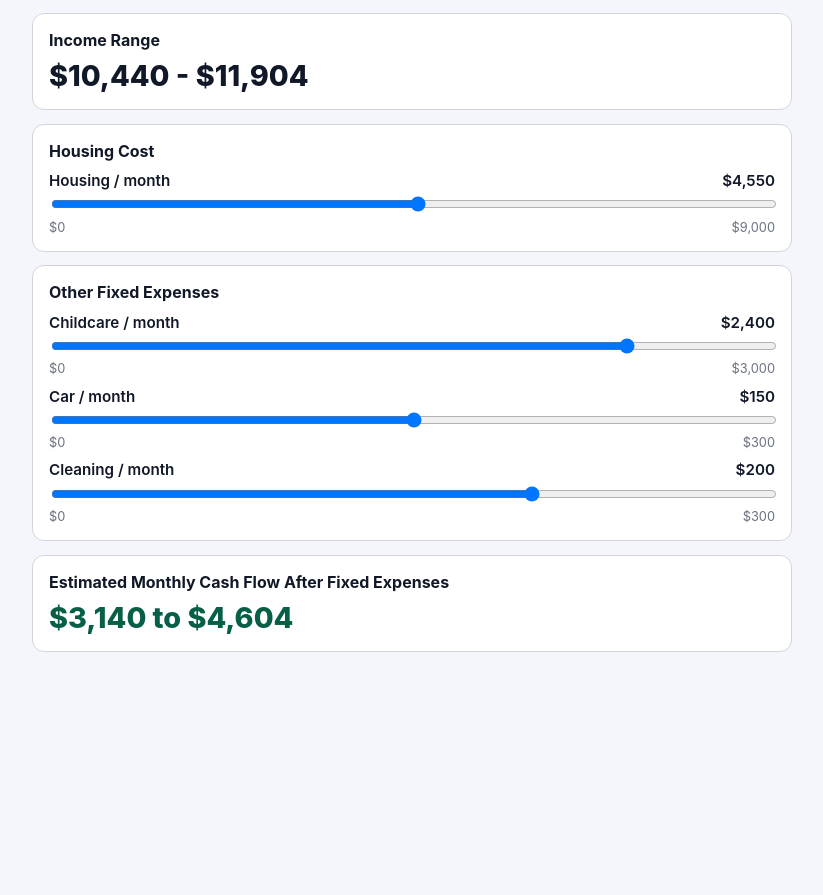
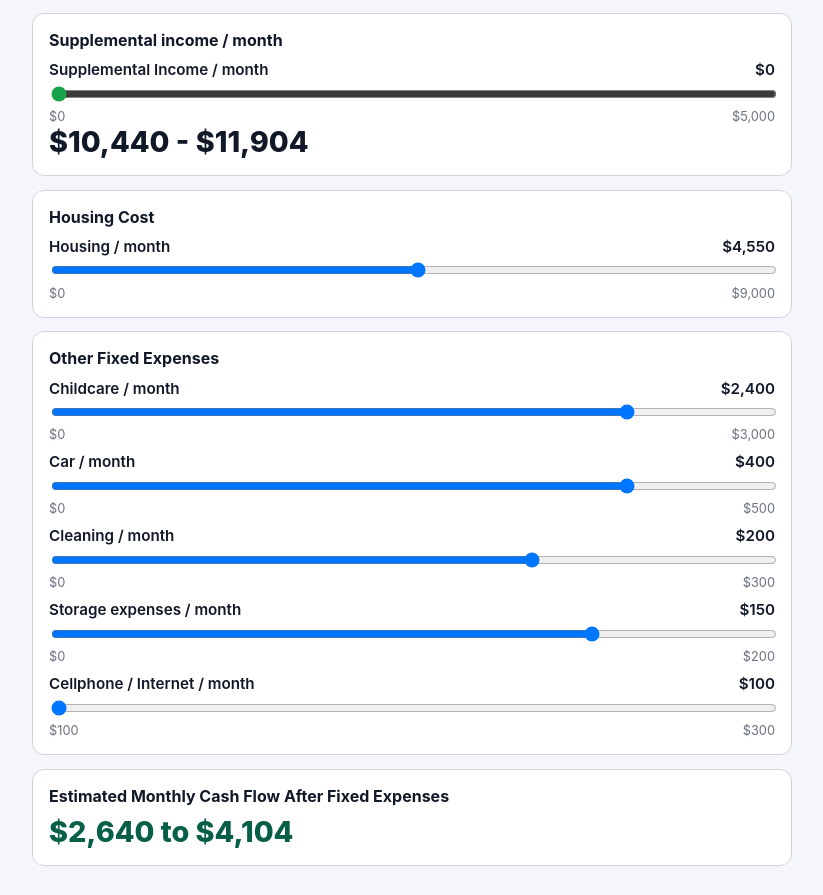
Before and after one commit to lukeybgood/householdexpenses, a plain HTML site: page index.html in a window 1280 px wide. Shown: the part 53-948 px from the top of the page, without its empty margins (228-1051 px from the left). Before the commit the page ends 800 px from the top, so only its background shows below. Drawn offline with Linux system fonts and the light colour scheme.

Commit message:
Move supplemental income into top box and style slider green

```diff
--- a/index.html
+++ b/index.html
@@ -73,6 +73,10 @@
         margin-top: 0.4rem;
       }
 
+      #supplementalIncome {
+        accent-color: #16a34a;
+      }
+
       .result {
         font-size: clamp(1.2rem, 2.4vw, 1.8rem);
         font-weight: 800;
@@ -86,8 +90,23 @@
     <main>
       <h1>Household Cash Flow Planner</h1>
 
-      <section class="box" aria-label="Income range">
-        <h2>Income Range</h2>
+      <section class="box" aria-label="Supplemental income and income range">
+        <h2>Supplemental income / month</h2>
+        <div class="slider-row">
+          <label for="supplementalIncome">
+            Supplemental Income / month
+            <span id="supplementalIncomeValue">$0</span>
+          </label>
+          <input
+            id="supplementalIncome"
+            type="range"
+            min="0"
+            max="5000"
+            step="1"
+            value="0"
+          />
+          <div class="hints"><span>$0</span><span>$5,000</span></div>
+        </div>
         <div class="result" id="incomeRangeLabel">$10,440 - $11,904</div>
       </section>
 
@@ -118,10 +137,10 @@
         <div class="slider-row">
           <label for="car">
             Car / month
-            <span id="carValue">$150</span>
+            <span id="carValue">$400</span>
           </label>
-          <input id="car" type="range" min="0" max="300" step="1" value="150" />
-          <div class="hints"><span>$0</span><span>$300</span></div>
+          <input id="car" type="range" min="0" max="500" step="1" value="400" />
+          <div class="hints"><span>$0</span><span>$500</span></div>
         </div>
 
         <div class="slider-row">
@@ -131,6 +150,31 @@
           </label>
           <input id="cleaning" type="range" min="0" max="300" step="1" value="200" />
           <div class="hints"><span>$0</span><span>$300</span></div>
+        </div>
+
+        <div class="slider-row">
+          <label for="storage">
+            Storage expenses / month
+            <span id="storageValue">$150</span>
+          </label>
+          <input id="storage" type="range" min="0" max="200" step="1" value="150" />
+          <div class="hints"><span>$0</span><span>$200</span></div>
+        </div>
+
+        <div class="slider-row">
+          <label for="cellphoneInternet">
+            Cellphone / Internet / month
+            <span id="cellphoneInternetValue">$100</span>
+          </label>
+          <input
+            id="cellphoneInternet"
+            type="range"
+            min="100"
+            max="300"
+            step="1"
+            value="100"
+          />
+          <div class="hints"><span>$100</span><span>$300</span></div>
         </div>
       </section>
 
@@ -150,26 +194,40 @@
         maximumFractionDigits: 0,
       });
 
-      const sliderIds = ['housing', 'childcare', 'car', 'cleaning'];
+      const sliderIds = [
+        'supplementalIncome',
+        'housing',
+        'childcare',
+        'car',
+        'cleaning',
+        'storage',
+        'cellphoneInternet',
+      ];
 
       function value(id) {
         return Number(document.getElementById(id).value) || 0;
       }
 
       function update() {
+        const supplementalIncome = value('supplementalIncome');
         const housing = value('housing');
         const childcare = value('childcare');
         const car = value('car');
         const cleaning = value('cleaning');
+        const storage = value('storage');
+        const cellphoneInternet = value('cellphoneInternet');
 
+        document.getElementById('supplementalIncomeValue').textContent = fmt.format(supplementalIncome);
         document.getElementById('housingValue').textContent = fmt.format(housing);
         document.getElementById('childcareValue').textContent = fmt.format(childcare);
         document.getElementById('carValue').textContent = fmt.format(car);
         document.getElementById('cleaningValue').textContent = fmt.format(cleaning);
+        document.getElementById('storageValue').textContent = fmt.format(storage);
+        document.getElementById('cellphoneInternetValue').textContent = fmt.format(cellphoneInternet);
 
-        const fixedTotal = housing + childcare + car + cleaning;
-        const netLow = incomeLow - fixedTotal;
-        const netHigh = incomeHigh - fixedTotal;
+        const fixedTotal = housing + childcare + car + cleaning + storage + cellphoneInternet;
+        const netLow = incomeLow + supplementalIncome - fixedTotal;
+        const netHigh = incomeHigh + supplementalIncome - fixedTotal;
 
         const result = document.getElementById('cashFlowResult');
         result.textContent = `${fmt.format(netLow)} to ${fmt.format(netHigh)}`;
```
